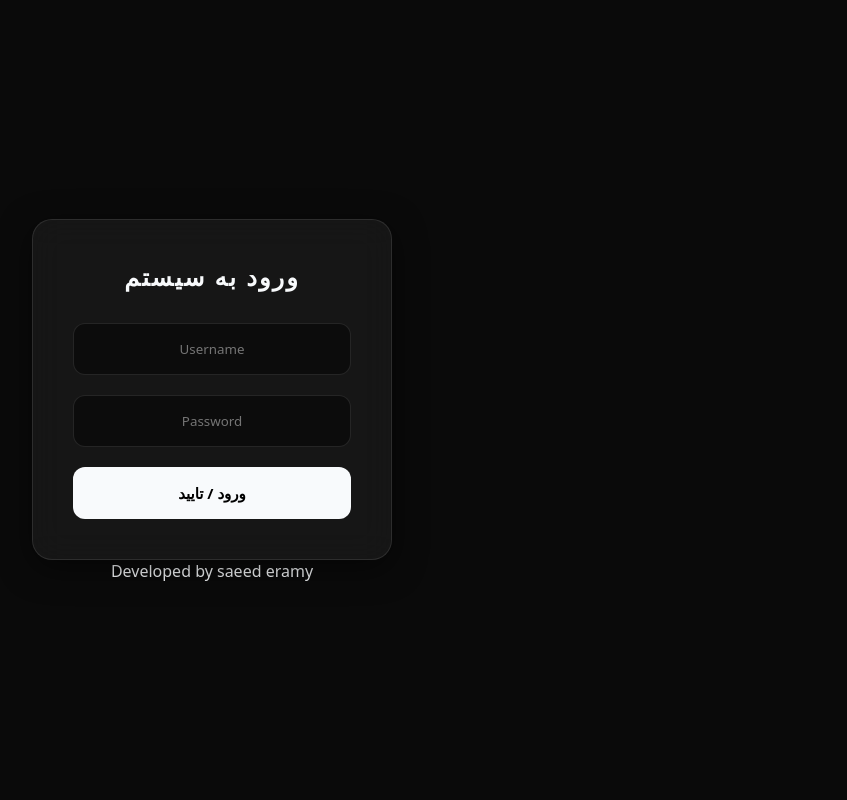
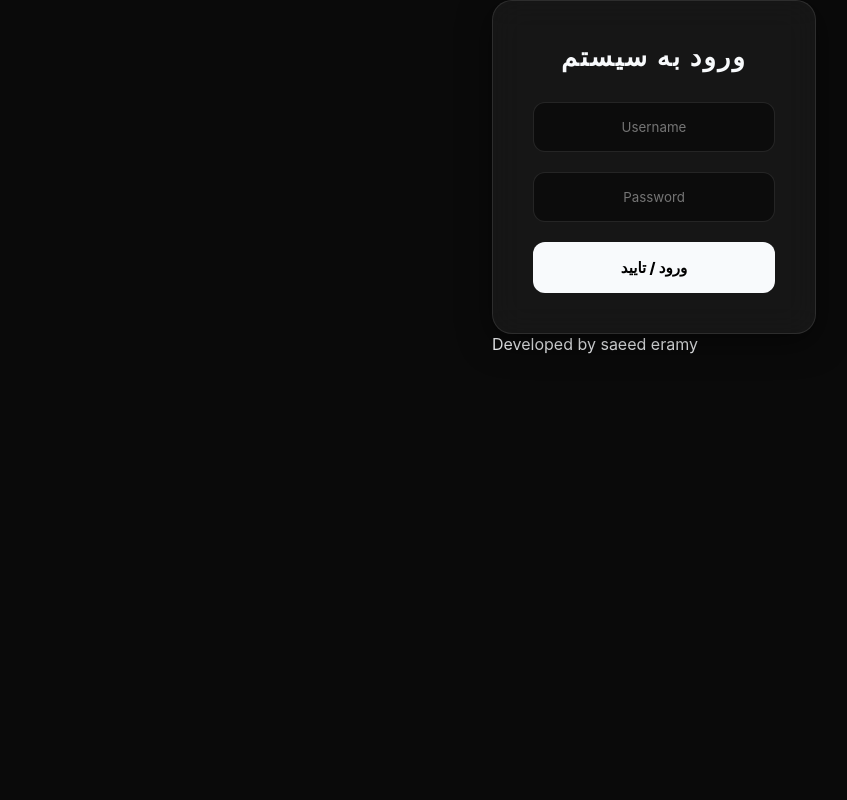
Before and after one commit to saeederamy/Black-Chat, a FastAPI app: page / in a window 1280 px wide. Shown: the whole page, without its empty margins (428-1275 px from the left). Run offline with FastAPI, Linux system fonts and the light colour scheme; some libraries are stand-ins or nearby versions.

Commit message:
Update index.html

```diff
--- a/templates/index.html
+++ b/templates/index.html
@@ -48,7 +48,16 @@
         .glass-box { background: var(--bg-panel); backdrop-filter: blur(16px); -webkit-backdrop-filter: blur(16px); border: 1px solid var(--border); box-shadow: var(--glass-shadow); }
 
         /* Login */
-        #login-screen { position: fixed; top:0; left:0; width:100%; height:100%; background: var(--bg-base); display:flex; justify-content:center; align-items:center; flex-direction: column; z-index: 9999; }
+        /* فونت انگلیسی و نیتیو برای صفحه لاگین بدون نیاز به دانلود */
+        #login-screen, #login-screen * {
+            font-family: -apple-system, BlinkMacSystemFont, "Segoe UI", Roboto, Helvetica, Arial, sans-serif !important;
+            direction: ltr; /* چپ‌چین کردن استاندارد برای انگلیسی */
+        }
+
+        .login-box h2 {
+            font-size: 26px;
+            letter-spacing: 4px; /* فاصله‌گذاری شیک‌تر بین حروف */
+        }
         .login-box { border-radius: 20px; padding: 40px; text-align: center; width: 90%; max-width: 360px; }
         .login-box h2 { margin-bottom: 30px; color: var(--c-white); font-weight: 800; letter-spacing: 2px;}
         .login-box input { width: 100%; padding: 16px; margin-bottom: 20px; background: var(--bg-input); border: 1px solid var(--border); color: var(--c-white); border-radius: 12px; text-align: center; transition: 0.3s;}
```
